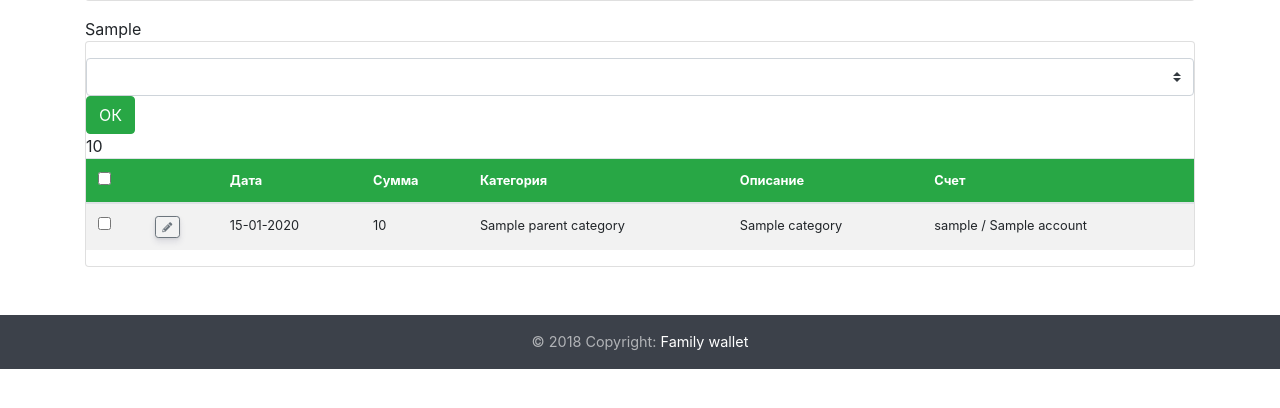
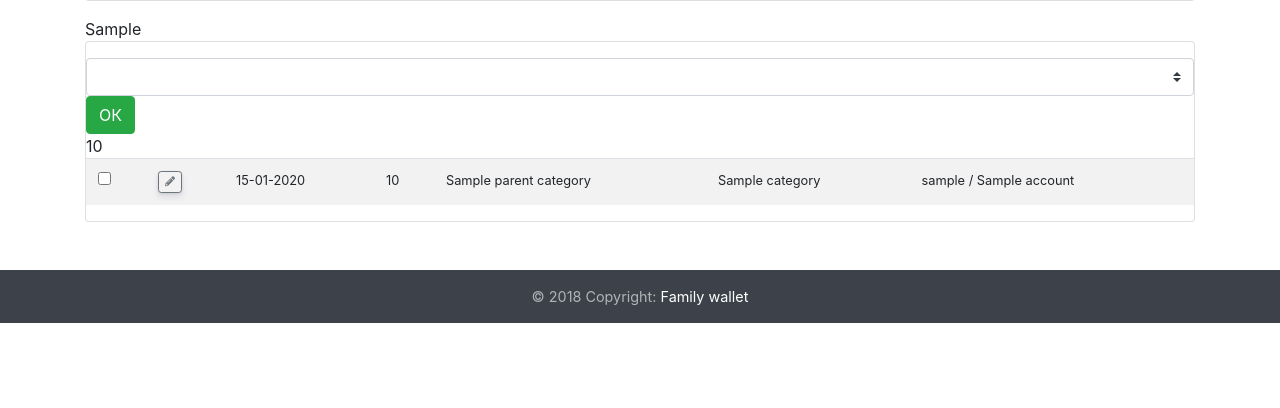
Before and after one commit to Alex0M/fwallet, a Python web app: template src/app/templates/index.html in a window 1280 px wide. Shown: the part 307-715 px from the top of the page. Run offline with Jinja, Linux system fonts and the light colour scheme; the template is opened without the code that fills it: most values are stand-ins (such as "Sample title", 1, 10 or a date in 2020); form fields are guessed from the names that the template uses; some libraries are stand-ins or nearby versions.

Commit message:
Revert "[UI] update index page"
This reverts commit f28b3e065105e3ebfcd9d27a9f3a47c44b39e7d3.

```diff
--- a/src/app/templates/index.html
+++ b/src/app/templates/index.html
@@ -52,17 +52,6 @@
 
             <div class="transactions-list-container panel panel-default">
                 <table class="table table-hover table-striped small">
-                    <thead>
-                        <tr class="green-color">
-                            <th scope="col"><input type="checkbox"></th>
-                            <th></th>
-                            <th scope="col">Дата</th>
-                            <th scope="col">Сумма</th>
-                            <th scope="col">Категория</th>
-                            <th scope="col">Описание</th>
-                            <th scope="col">Счет</th>
-                        </tr>
-                    </thead>
                     <tbody>
                 {% for costs in data %}
                             <tr>
```
